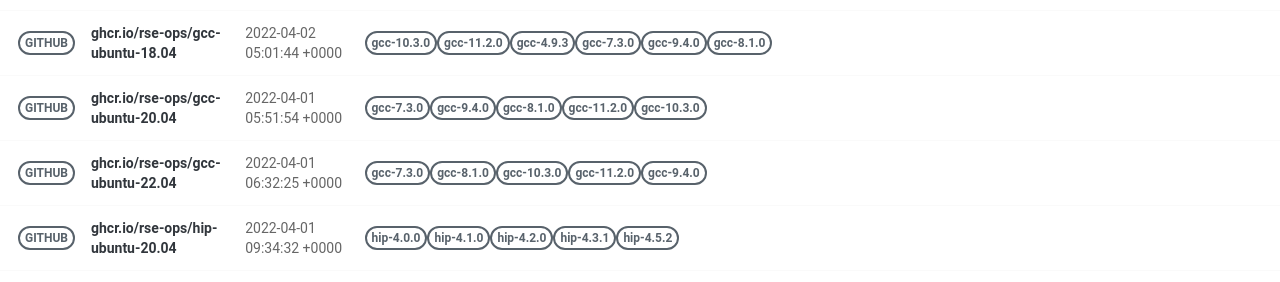
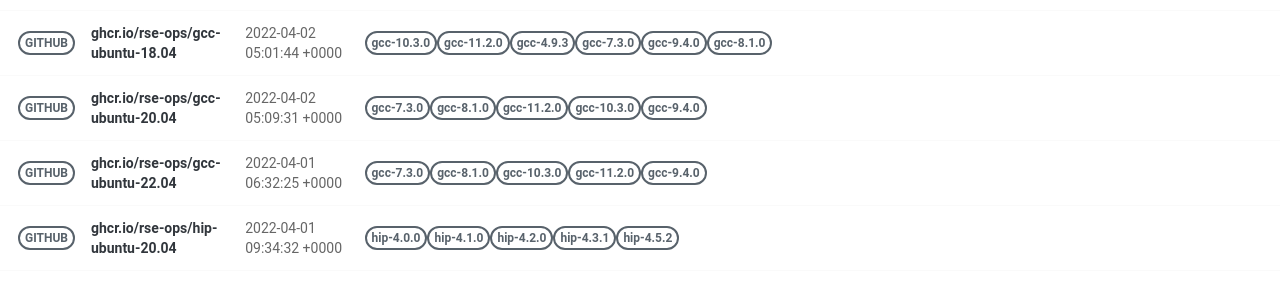
Before and after one commit to rse-ops/docker-images, a Jekyll site: the page built from pages/index.md, in a window 1280 px wide. Shown: the part 581-863 px from the top of the page. Built offline with Jekyll 4.4.1, drawn with Linux system fonts in a browser that asks for light colours; nearby versions of some CDN libraries.

Commit message:
Automated push to update library 2022-04-02

```diff
--- a/_library/ghcr.io-rse-ops-gcc-ubuntu-20.04.md
+++ b/_library/ghcr.io-rse-ops-gcc-ubuntu-20.04.md
@@ -1,7 +1,7 @@
 ---
 layout: container
 name: ghcr.io/rse-ops/gcc-ubuntu-20.04
-updated_at: 2022-04-01 05:51:54.429812
+updated_at: 2022-04-02 05:09:31.260930
 
 
 container_url: https://github.com/orgs/rse-ops/packages/container/package/gcc-ubuntu-20.04
```
Also changed, not shown: other parts of _library/ghcr.io-rse-ops-gcc-ubuntu-20.04.md (+3 -3 lines).
